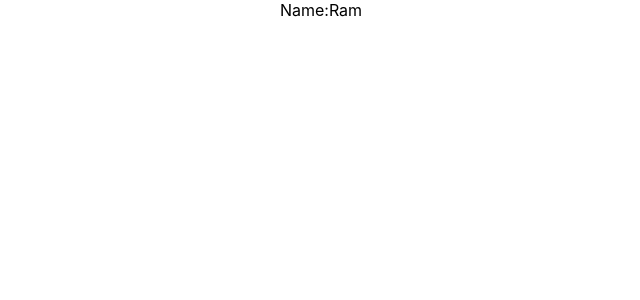
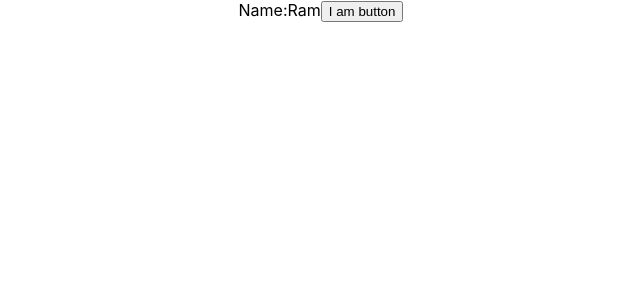
Before and after one commit to Ramaruva/ReactPractices, a React (Create React App) app in the folder my_frist_react_app/: page / in a window 1280 px wide. Shown: the top 300 px of the page, without its empty margins (319-959 px from the left). Built offline with nearby package versions, Linux system fonts and the light colour scheme.

Commit message:
extra file added

```diff
--- a/my_frist_react_app/src/App.js
+++ b/my_frist_react_app/src/App.js
@@ -1,5 +1,6 @@
 import logo from './logo.svg';
 import './App.css';
+import Mybutton from './Components/Mybutton';
 
 const Person=(props)=>{
    return(
@@ -14,6 +15,7 @@ function App() {
   return (
     <div className="App">
            <Person name={"Ram"}/>
+           <Mybutton/>
     </div>
   );
 }
--- /dev/null
+++ b/my_frist_react_app/src/Components/Mybutton.jsx
@@ -0,0 +1,11 @@
+import React from 'react'
+
+const Mybutton = () => {
+  return (
+    <button>
+      I am button
+    </button>
+  )
+}
+
+export default Mybutton
```
